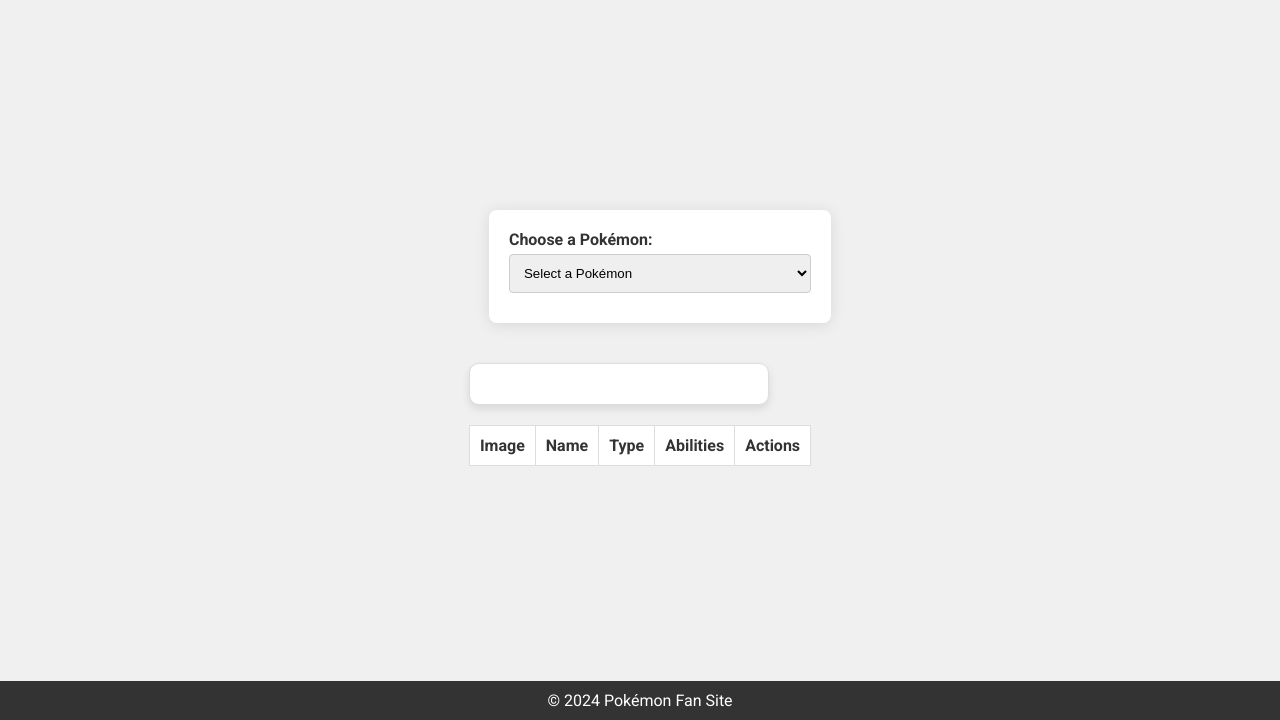
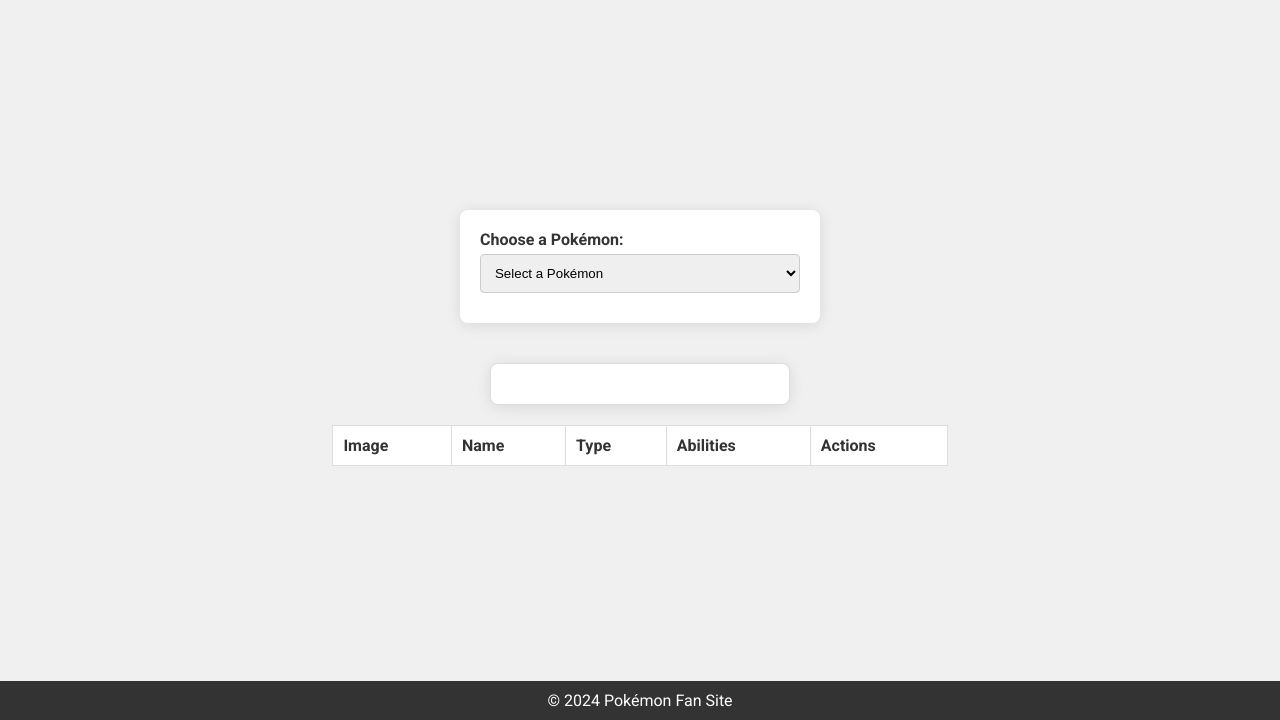
Before and after one commit to seddonnguyen/SBA-308, a plain HTML site: page pages/pokemon.html in a window 1280 px wide. Shown: the part 80-800 px from the top of the page. Drawn offline with Linux system fonts and the light colour scheme; no server answers.

Commit message:
update layout of pokemon

```diff
--- a/css/styles.css
+++ b/css/styles.css
@@ -153,9 +153,21 @@
 
 .pokemon-container {
     display: flex;
-    flex-wrap: nowrap;
-    flex-direction: column;
+    flex-wrap: wrap;
     justify-content: center;
+}
+
+.pokemon-card, .pokemon-selector {
+    background-color: var(--input-bg-color);
+    padding: 20px;
+    border-radius: 8px;
+    box-shadow: 0 2px 15px rgba(0, 0, 0, 0.1);
+    transition: all 0.3s ease;
+}
+
+.pokemon-card:hover {
+    transform: scale(1.05);
+    box-shadow: 0 4px 20px rgba(0, 0, 0, 0.2);
 }
 
 #pokemonTable {
```
